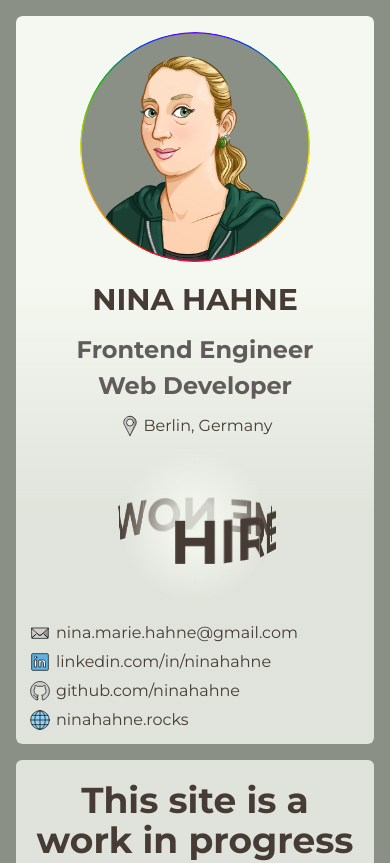
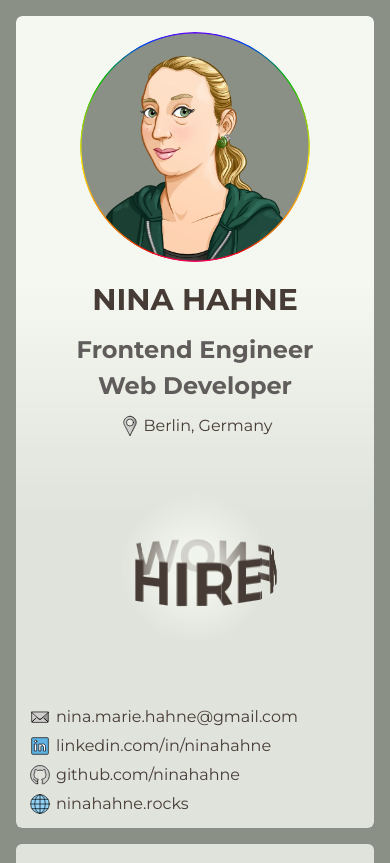
Before and after one commit to NinaHahne/ninahahne-portfolio-sveltekit, a SvelteKit app: page / in a window 390 px wide. Shown: the top 863 px of the page. Built offline with nearby package versions, Linux system fonts and the light colour scheme.

Commit message:
updated responsive layout & scroll progress calculation

```diff
--- a/src/lib/components/ProjectList.svelte
+++ b/src/lib/components/ProjectList.svelte
@@ -4,12 +4,12 @@
 </script>
 
 <section class="projects-section relative flex flex-col gap-4">
-  <div class="portfolio bg-light-gray-80 sticky top-4 rounded-md p-4">
+  <div class="portfolio sticky top-4 rounded-md bg-light-gray-80 p-4">
     <h1 class="text-center text-3xl font-bold">PORTFOLIO</h1>
   </div>
   {#each projects as project}
-    <div class="project bg-light-gray-80 flex flex-col gap-4 rounded-md p-4">
-      <div class="wrapper flex flex-col gap-4 md:flex-row">
+    <div class="project flex flex-col gap-4 rounded-md bg-light-gray-80 p-4">
+      <div class="wrapper flex flex-col gap-4 lg:flex-row">
         <div class="first-box text-center md:flex-1 md:text-left">
           <div class="img-box flex items-center justify-center">
             <img src={project.image} alt={`${project.title} preview`} class="w-full rounded-md" />
@@ -54,7 +54,7 @@
         </a>
         {#if project.liveUrl}
           <a
-            class="btn live hoverable:hover:text-btn-text-active flex items-center gap-1 whitespace-nowrap rounded-md border-2 border-stone px-2 py-1 font-bold transition-colors duration-300 hoverable:hover:bg-stone"
+            class="btn live flex items-center gap-1 whitespace-nowrap rounded-md border-2 border-stone px-2 py-1 font-bold transition-colors duration-300 hoverable:hover:bg-stone hoverable:hover:text-btn-text-active"
             href={project.liveUrl.href}
             target="_blank"
           >
--- a/src/lib/components/WheelBanner.svelte
+++ b/src/lib/components/WheelBanner.svelte
@@ -12,7 +12,7 @@
   });
 </script>
 
-<section class="wheel-wrapper" bind:this={wheelWrapper} style={`--wheelRotation: ${wheelRotation}deg`}>
+<section class="wheel-wrapper flex-shrink-0" bind:this={wheelWrapper} style={`--wheelRotation: ${wheelRotation}deg`}>
   <div class="wheel">
     <div class="banner">
       {#each Array.from({ length: panelCount }, (_, n) => n) as n}
@@ -32,7 +32,7 @@
     --wheelRotation: -29deg; /* wird in JS gesetzt */
 
     position: relative;
-    height: 180px;
+    height: 120px;
     display: grid;
     place-items: center;
     perspective: 500px;
--- a/src/lib/components/layout/SidebarLeft.svelte
+++ b/src/lib/components/layout/SidebarLeft.svelte
@@ -3,8 +3,10 @@
   let { scrollProgress = 0 } = $props();
 </script>
 
-<section class="left-sidebar relative left-0 top-0 w-full py-4 md:fixed md:h-full md:min-h-[650px] md:w-[360px] md:p-4">
-  <div class="sidebar">
+<section
+  class="left-sidebar relative left-0 top-0 flex min-h-screen w-full flex-col justify-between py-4 md:fixed md:h-lvh md:w-[360px] md:p-4"
+>
+  <div class="sidebar h-full flex-grow-[1] md:overflow-auto">
     <div class="profile-info">
       <div class="window"></div>
       <h1 class="name">NINA HAHNE</h1>
--- a/src/routes/+layout.svelte
+++ b/src/routes/+layout.svelte
@@ -12,20 +12,26 @@
   // Scroll-Effects:
   let scrollProgress = $state<number>(0);
 
+  let spacerEl: HTMLElement;
+
+  // Calculate scroll progress between 0 and 1
+
+  // based on progress of spacer element:
+  function getScrollProgress(): number {
+    const spacerRect = spacerEl.getBoundingClientRect();
+    const spacerHeight = spacerRect.height;
+    const windowHeight = window.innerHeight;
+    const spacerTop = Math.max(0, -spacerRect.top);
+    return Math.min(1, spacerTop / (spacerHeight - windowHeight));
+  }
+
+  // based on progress of window:
   // function getScrollProgress(): number {
-  //   const spacerRect = spacerEl.getBoundingClientRect();
-  //   const spacerHeight = spacerRect.height;
-  //   const windowHeight = window.innerHeight;
-  //   const spacerTop = Math.max(0, -spacerRect.top);
-  //   return Math.min(1, spacerTop / (spacerHeight - windowHeight));
+  //   const docHeight = document.documentElement.scrollHeight;
+  //   const winHeight = window.innerHeight;
+  //   const winScrollTop = window.scrollY;
+  //   return Math.min(1, winScrollTop / (docHeight - winHeight));
   // }
-
-  function getScrollProgress(): number {
-    const docHeight = document.documentElement.scrollHeight;
-    const winHeight = window.innerHeight;
-    const winScrollTop = window.scrollY;
-    return Math.min(1, winScrollTop / (docHeight - winHeight));
-  }
 
   const updateScroll = () => {
     scrollProgress = getScrollProgress();
@@ -78,6 +84,9 @@
   <title>Nina Hahne | Portfolio</title>
 </svelte:head>
 
+<div class="relative">
+  <!-- Optional scroll area -->
+  <div bind:this={spacerEl} class="spacer absolute top-0 h-[calc(100lvh_+_500px)] w-full md:h-full"></div>
   <!-- <header class="fixed top-0 z-50 flex h-16 w-full justify-between bg-slate-100 p-4">
     <nav class="relative flex h-full items-center justify-center gap-4">
       <a href="/">Home</a>
@@ -86,8 +95,6 @@
   </header> -->
 
   <main class="relative mx-4 md:ml-[360px]">
-  <!-- Optional scroll area -->
-  <!-- <div bind:this={spacerEl} class="spacer absolute top-0 h-[200vh] w-full bg-orange-400 md:h-full"></div> -->
     <section id="effects" class="pointer-events-none fixed left-0 top-0 h-lvh w-full overflow-hidden">
       {#each surpriseEmojis as e (e.id)}
         <img
@@ -107,13 +114,14 @@
     {@render children()}
   </main>
 
-<footer class="relative z-50 mx-4 mt-4 pb-4 font-mono text-xs sm:text-sm md:ml-[360px]">
-  <div class="bg-light-gray-80 flex items-center rounded-md px-4 py-2 text-dusty-brown">
+  <footer class="relative z-50 mx-4 mt-4 pb-4 text-xs sm:text-sm md:ml-[360px]">
+    <div class="flex items-center rounded-md bg-light-gray-80 px-4 py-2 text-dusty-brown">
       <p class="flex-1 text-left">renderedWithCare</p>
       <img src="/images/emojis/turtle_openmoji_1F422.svg" alt="Turtle Icon" class="h-5 w-5 flex-none text-center" />
       <p class="flex-1 text-right">&copy; 2025 Nina Hahne</p>
     </div>
   </footer>
+</div>
 
 <style>
   .surprise-emoji {
```
Lines whose indentation alone changed are shown as unchanged.
